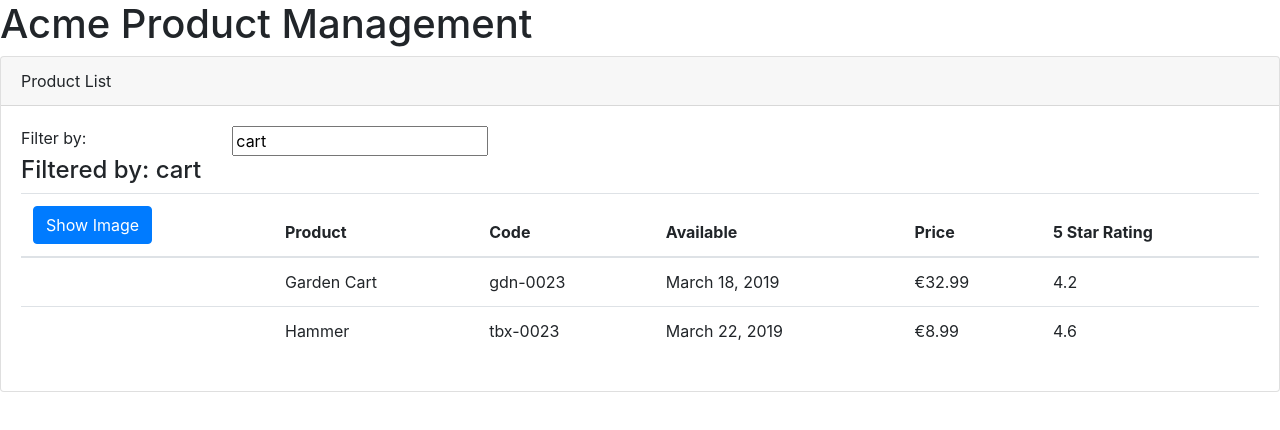
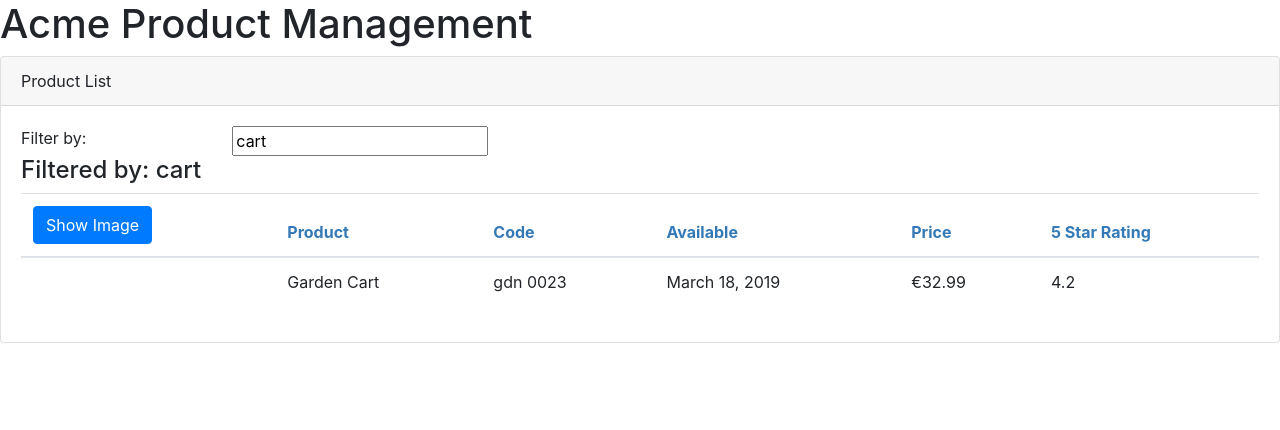
Before and after one commit to darkheart101/NgTutorial, an Angular app in the folder NgTutorial/: page /products in a window 1280 px wide. Shown: the top 430 px of the page. Built offline with nearby package versions, Linux system fonts and the light colour scheme.

Commit message:
More on Components

```diff
--- a/NgTutorial/src/app/app.module.ts
+++ b/NgTutorial/src/app/app.module.ts
@@ -4,11 +4,13 @@
 import { AppComponent } from './app.component';
 import { ProductListComponent } from './products/product-list.component';
 import { FormsModule } from '@angular/forms'
+import { ConvertToSpacesPipe } from './shared/convert-to-spaces';
 
 @NgModule({
   declarations: [
     AppComponent,
-    ProductListComponent
+    ProductListComponent,
+    ConvertToSpacesPipe
   ],
   imports: [
     BrowserModule,
--- /dev/null
+++ b/NgTutorial/src/app/products/product-list.component.css
@@ -0,0 +1,3 @@
+thead{
+    color: #337ab7;
+}
--- a/NgTutorial/src/app/products/product-list.component.html
+++ b/NgTutorial/src/app/products/product-list.component.html
@@ -31,7 +31,7 @@
                     </tr>
                 </thead>
                 <tbody>
-                    <tr *ngFor="let product of products">
+                    <tr *ngFor="let product of filteredProducts">
                         <td>
                             <img
                                 *ngIf = 'showImage'
@@ -42,7 +42,7 @@
                             >
                         </td>
                         <td>{{ product.productName }}</td>
-                        <td>{{ product.productCode | lowercase }}</td>
+                        <td>{{ product.productCode | lowercase | convertToSpaces: '-'}}</td>
                         <td>{{ product.releaseDate }}</td>
                         <td>{{ product.price | currency:'EUR':'symbol':'1.2-2'}}</td>
                         <td>{{ product.starRating }}</td>
--- a/NgTutorial/src/app/products/product-list.component.ts
+++ b/NgTutorial/src/app/products/product-list.component.ts
@@ -1,17 +1,30 @@
 import { Component, OnInit } from '@angular/core';
+import { IProduct } from './product';
 
 @Component({
     selector: 'pm-products',
-    templateUrl: 'product-list.component.html'
+    templateUrl: 'product-list.component.html',
+    styleUrls: ['product-list.component.css']
 })
 
 export class ProductListComponent implements OnInit {
+
     pageTitle: string = 'Product List'
     imageWidth: number = 50;
     imageMargin: number =  2;
     showImage: boolean = false;
-    listFilter: string = 'cart';
-    products: any[] = [
+    _listFilter: string;
+    get listFilter():string
+    {
+        return this._listFilter;
+    }
+    set listFilter(value:string)
+    {
+        this._listFilter = value;
+        this.filteredProducts=this.listFilter?this.performFilter(this.listFilter):this.products;
+    }
+    filteredProducts: IProduct[];
+    products: IProduct[] = [
         {
             "productId": 2,
             "productName": "Garden Cart",
@@ -34,12 +47,24 @@
         }
     ];
 
-    constructor() { }
+    constructor() {
+        this.filteredProducts = this.products;
+        this.listFilter = 'cart';
+    }
 
-    ngOnInit() { }
+    ngOnInit() {
+        console.log('In OnInit!');
+    }
 
     toggleImage(): void
     {
         this.showImage = !this.showImage;
     }
+
+    performFilter(filterBy: string): IProduct[]
+    {
+        filterBy = filterBy.toLocaleLowerCase();
+        return this.products.filter((product:IProduct) =>
+            product.productName.toLocaleLowerCase().indexOf(filterBy) !== -1);
+    }
 }
--- /dev/null
+++ b/NgTutorial/src/app/products/product.ts
@@ -0,0 +1,10 @@
+export interface IProduct{
+    productId: number;
+    productName: string;
+    productCode: string;
+    releaseDate: string;
+    description: string;
+    price: number;
+    starRating: number;
+    imageUrl: string;
+}
--- /dev/null
+++ b/NgTutorial/src/app/shared/convert-to-spaces.ts
@@ -0,0 +1,14 @@
+import { Pipe, PipeTransform } from '@angular/core';
+
+@Pipe({
+    name: 'convertToSpaces'
+})
+
+export class ConvertToSpacesPipe implements PipeTransform{
+
+    transform(value: string, character: string): string
+    {
+        return value.replace(character,' ');
+    }
+
+}
```
